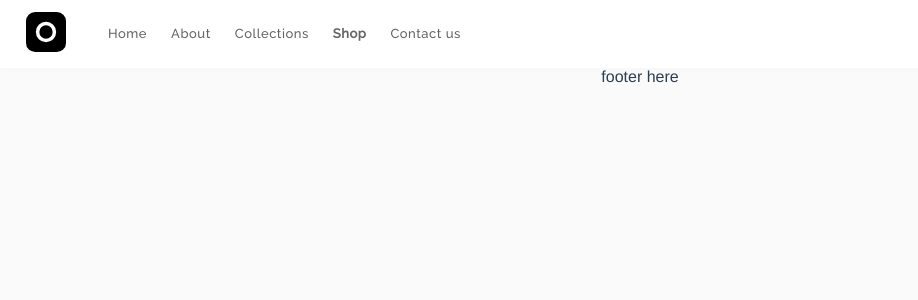
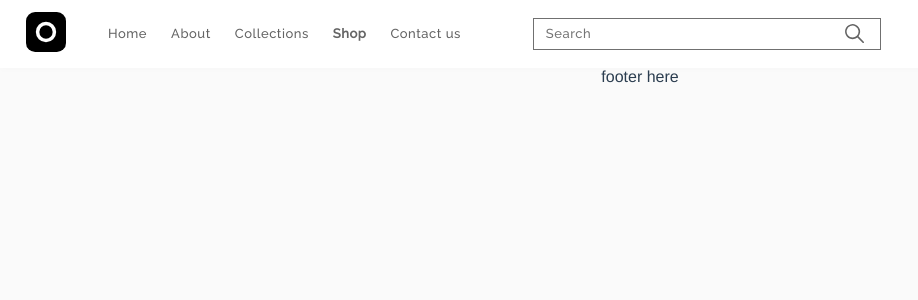
Before and after one commit to Open-RCA/eCom-vue-frontend, a Vue app: page /shop in a window 1280 px wide. Shown: the top 300 px of the page, without its empty margins (0-918 px from the left). Built offline with nearby package versions, Linux system fonts and the light colour scheme.

Commit message:
finished search ui

```diff
--- a/src/assets/sass/imports/_navbar.scss
+++ /dev/null
@@ -1,33 +0,0 @@
-#top_navigation {
-    width: 1920px;
-    // height: 50px;
-    background: #fff;
-    box-shadow: 0px 3px 6px rgba(0, 0, 0, 0.01);
-    padding: 12px 26px;
-    text-align: left;
-    display: flex;
-
-    img {
-        width: 40px;
-        height: 40px;
-    }
-
-    .links {
-        padding: 12px 30px;
-
-        .link {
-            font-family: Raleway;
-            font-weight: normal;
-            font-size: 13px;
-            letter-spacing: 0.04em;
-            text-align: left;
-            color: #646464;
-            text-decoration: none;
-            margin: 0px 12px;
-
-            &.active {
-                font-weight: bold;
-            }
-        }
-    }
-}
--- a/src/assets/sass/styles.scss
+++ b/src/assets/sass/styles.scss
@@ -1,6 +1,5 @@
 @import './imports/fonts';
 @import './imports/product';
-@import './imports/navbar';
 @import './imports/_collection.scss';
 
 body {
--- a/src/components/Navbar.vue
+++ b/src/components/Navbar.vue
@@ -12,6 +12,7 @@
         >{{ link.name }}</router-link
       >
     </div>
+    <Search class="search" />
   </div>
 </template>
 
@@ -41,8 +42,47 @@ export default {
       },
     ],
   }),
+  components: {
+    Search: () => import("@/components/my-search-ui"),
+  },
 };
 </script>
 
-<style lang="sccs" scoped>
+<style lang="scss" scoped>
+#top_navigation {
+  width: 1920px;
+  // height: 50px;
+  background: #fff;
+  box-shadow: 0px 3px 6px rgba(0, 0, 0, 0.01);
+  padding: 12px 26px;
+  text-align: left;
+  display: flex;
+
+  img {
+    width: 40px;
+    height: 40px;
+  }
+
+  .links {
+    padding: 12px 30px;
+
+    .link {
+      font-family: Raleway;
+      font-weight: normal;
+      font-size: 13px;
+      letter-spacing: 0.04em;
+      text-align: left;
+      color: #646464;
+      text-decoration: none;
+      margin: 0px 12px;
+
+      &.active {
+        font-weight: bold;
+      }
+    }
+  }
+  .search{
+    padding: 6px 30px;
+  }
+}
 </style>
--- a/src/components/my-search-ui.vue
+++ b/src/components/my-search-ui.vue
@@ -1 +1,64 @@
-// for global search
+<template>
+  <div class="search">
+    <div class="search-container" :style="style">
+      <div class="input">
+        <input type="text" placeholder="Search" id="" class="search-input" />
+      </div>
+      <div class="icon">
+        <img src="@/assets/svg/search.svg" alt="" />
+      </div>
+    </div>
+  </div>
+</template>
+
+<script>
+export default {
+  props: {
+    width: {
+      type: Number,
+      default: 346,
+    },
+  },
+  computed: {
+    style() {
+      return `width: ${this.width}px;`;
+    },
+  },
+};
+</script>
+
+<style lang="scss" scoped>
+.search {
+  &-container {
+    // width: 346px;
+    height: 30px;
+    background: #fff;
+    border: 1px solid #707070;
+    display: flex;
+  }
+  .input {
+    width: 85%;
+  }
+  &-input {
+    font-family: Raleway;
+    font-weight: 500;
+    font-size: 13px;
+    letter-spacing: 0.04em;
+    text-align: left;
+    color: #646464;
+    border: none;
+    padding: 11px 12px;
+    width: 100%;
+    height: 25%;
+    &:focus {
+      outline: none;
+    }
+  }
+  .icon {
+    width: 15%;
+  }
+  img {
+    margin: 5px 32% auto;
+  }
+}
+</style>
```
Also changed, not shown: src/assets/svg/cart.svg (added), src/assets/svg/search.svg (added).
